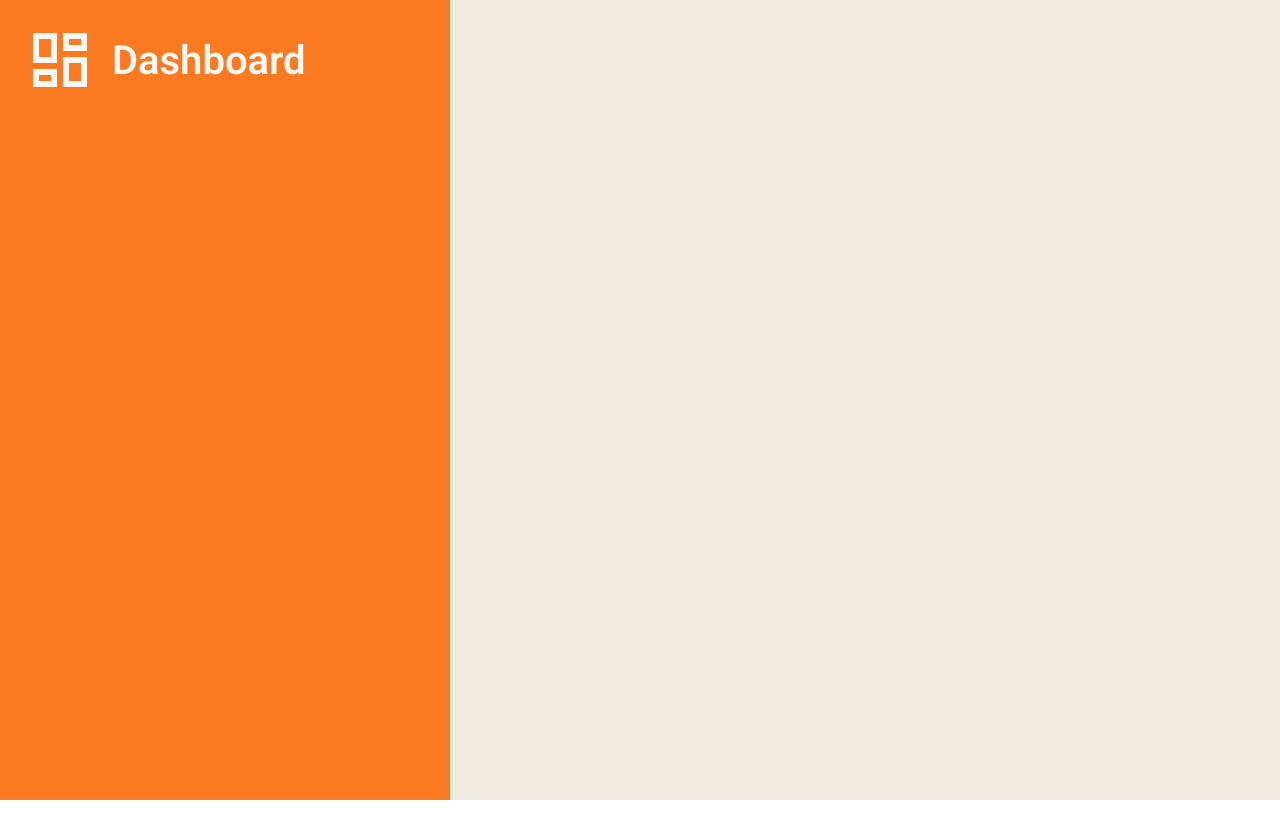
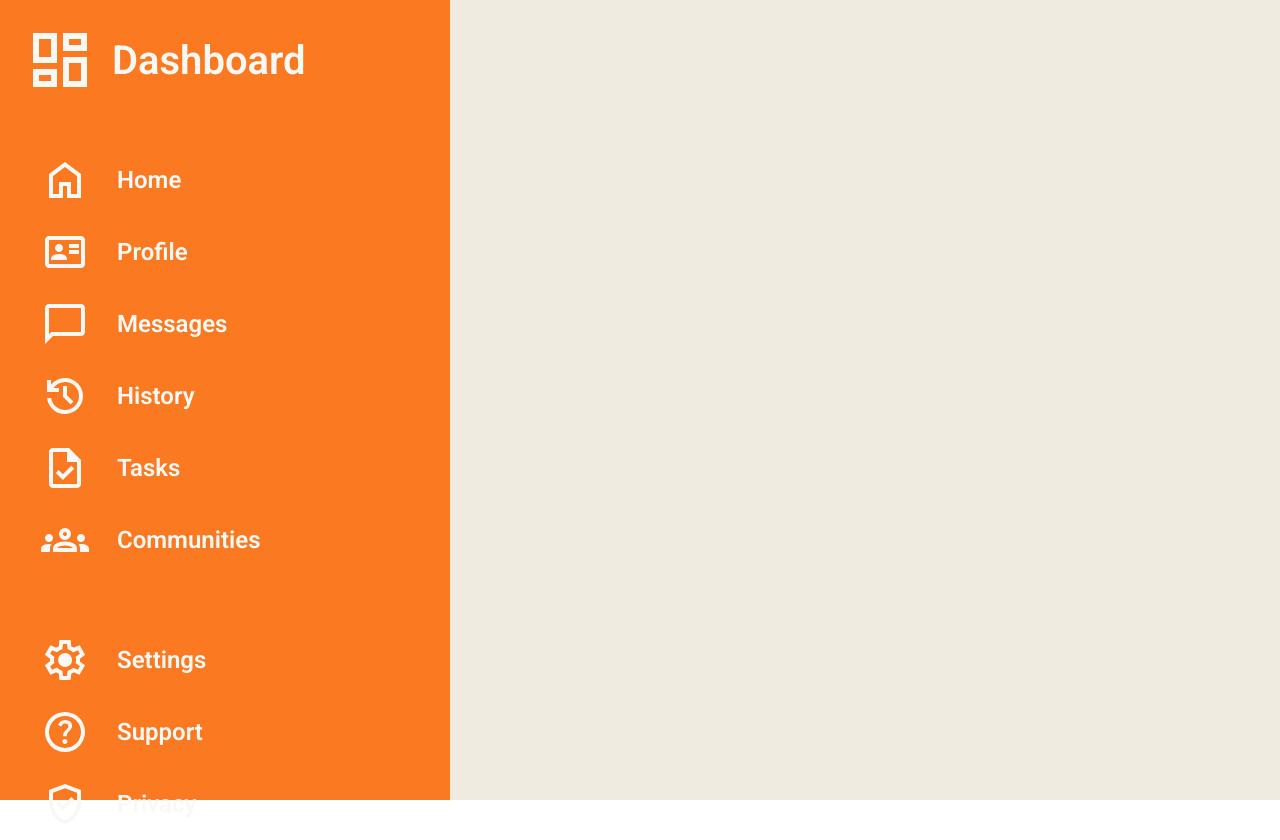
Before and after one commit to janf1997-sys/odin-admin-dashboard, a plain HTML site: page index.html in a window 1280 px wide. Before the commit the page ends 800 px from the top, so only its background shows below. Drawn offline with Linux system fonts and the light colour scheme.

Commit message:
feat: add basic sidebar navigation structure and styling

```diff
--- a/index.html
+++ b/index.html
@@ -14,7 +14,102 @@
         </svg>
         <h2>Dashboard</h2>
       </div>
-      <nav></nav>
+      <nav>
+        <ul class="nav-main">
+          <li>
+            <a href="#">
+              <span class="icon-container">
+                <svg>
+                  <use href="assets/sprite.svg#icon-home"></use>
+                </svg>
+              </span>
+              <span class="icon-text"> Home </span>
+            </a>
+          </li>
+          <li>
+            <a href="#">
+              <span class="icon-container">
+                <svg>
+                  <use href="assets/sprite.svg#icon-profile"></use>
+                </svg>
+              </span>
+              <span class="icon-text"> Profile </span>
+            </a>
+          </li>
+          <li>
+            <a href="#">
+              <span class="icon-container">
+                <svg>
+                  <use href="assets/sprite.svg#icon-message"></use>
+                </svg>
+              </span>
+              <span class="icon-text"> Messages </span>
+            </a>
+          </li>
+          <li>
+            <a href="#">
+              <span class="icon-container">
+                <svg>
+                  <use href="assets/sprite.svg#icon-history"></use>
+                </svg>
+              </span>
+              <span class="icon-text"> History </span>
+            </a>
+          </li>
+          <li>
+            <a href="#">
+              <span class="icon-container">
+                <svg>
+                  <use href="assets/sprite.svg#icon-tasks"></use>
+                </svg>
+              </span>
+              <span class="icon-text"> Tasks </span>
+            </a>
+          </li>
+          <li>
+            <a href="#">
+              <span class="icon-container">
+                <svg>
+                  <use href="assets/sprite.svg#icon-communities"></use>
+                </svg>
+              </span>
+              <span class="icon-text"> Communities </span>
+            </a>
+          </li>
+        </ul>
+        <ul class="nav-second">
+          <li>
+            <a href="#">
+              <span class="icon-container">
+                <svg>
+                  <use href="assets/sprite.svg#icon-settings"></use>
+                </svg>
+              </span>
+              <span class="icon-text"> Settings </span>
+            </a>
+          </li>
+          <li>
+            <a href="#">
+              <span class="icon-container">
+                <svg>
+                  <use href="assets/sprite.svg#icon-support"></use>
+                </svg>
+              </span>
+              <span class="icon-text"> Support </span>
+            </a>
+          </li>
+          <li>
+            <a href="#">
+              <span class="icon-container">
+                <svg>
+                  <use href="assets/sprite.svg#icon-privacy"></use>
+                </svg>
+              </span>
+              <span class="icon-text"> Privacy </span>
+            </a>
+          </li>
+        </ul>
+      </nav>
     </aside>
     <header></header>
     <main></main>
--- a/style.css
+++ b/style.css
@@ -63,13 +63,45 @@ main {
 .logo {
   width: 72px;
   height: 72px;
+  margin-right: 16px;
 }
 
-aside svg {
-  margin-right: 16px;
+li svg {
+  width: 48px;
+  height: 48px;
 }
 
 h2 {
   font-size: 2.5rem;
   font-weight: 600;
 }
+li {
+  list-style-type: none;
+  margin-left: 5px;
+  font-size: 1.5rem;
+  font-weight: 600;
+}
+
+li a {
+  display: flex;
+  align-items: center;
+}
+
+a {
+  text-decoration: none;
+  color: inherit;
+}
+
+.nav-main {
+  margin-top: 48px;
+  margin-bottom: 48px;
+}
+
+.icon-container {
+  width: 72px;
+  height: 72px;
+  margin-right: 16px;
+  display: flex;
+  align-items: center;
+  justify-content: center;
+}
```
